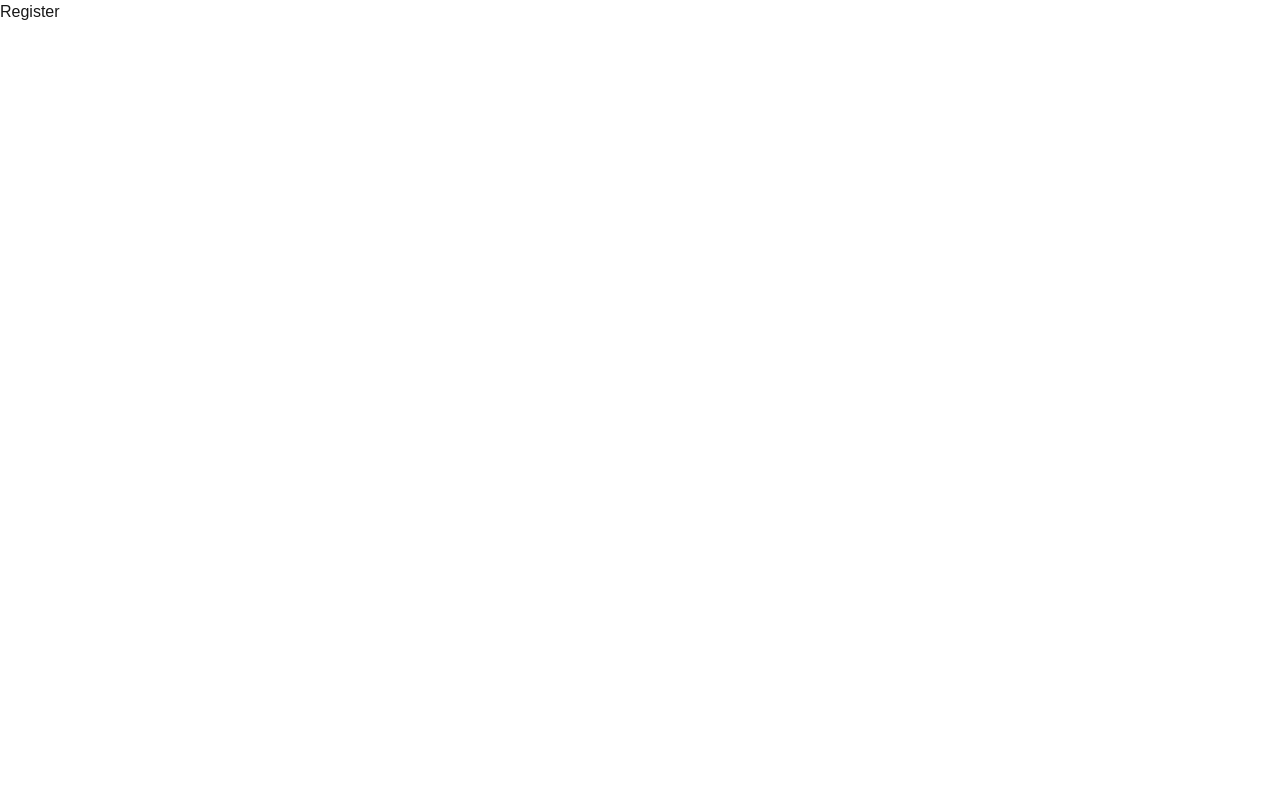
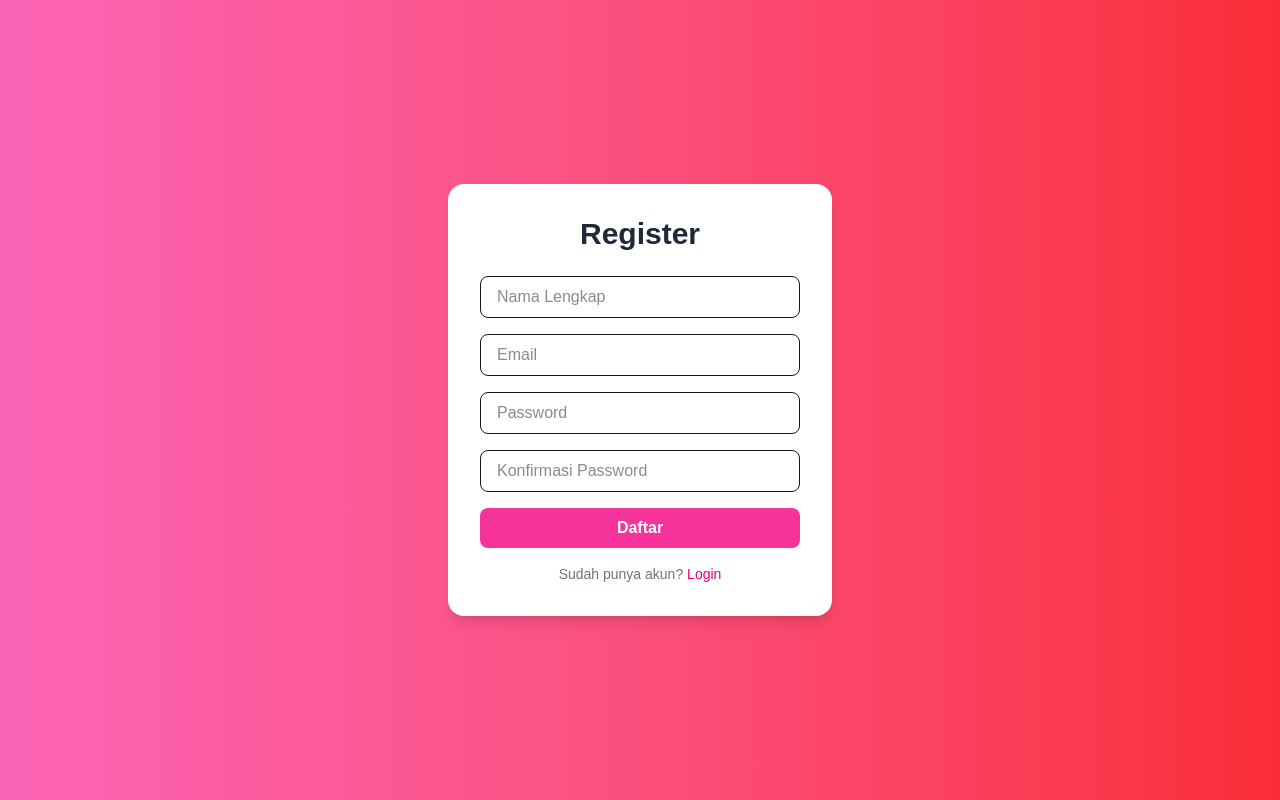
Before and after one commit to nurhalimatussyadiyahcitra-byte/my-app, a Next.js app: page /Register in a window 1280 px wide. Built offline with nearby package versions, Linux system fonts and the light colour scheme.

Commit message:
update Login, about, Register

```diff
--- a/app/Login/page.tsx
+++ b/app/Login/page.tsx
@@ -2,6 +2,31 @@ import React from 'react'
 
 export default function Login() {
   return (
-    <div>Login</div>
+    <div className="flex items-center justify-center h-screen bg-gradient-to-r from-blue-400 to-indigo-600">
+      <div className="bg-white rounded-2xl shadow-lg p-8 w-80">
+        <h1 className="text-2xl font-semibold text-gray-800 mb-6 text-center">Login</h1>
+        <form className="flex flex-col gap-4">
+          <input
+            type="email"
+            placeholder="Email"
+            className="border rounded-lg px-4 py-2 focus:outline-none focus:ring-2 focus:ring-blue-500"
+          />
+          <input
+            type="password"
+            placeholder="Password"
+            className="border rounded-lg px-4 py-2 focus:outline-none focus:ring-2 focus:ring-blue-500"
+          />
+          <button
+            type="submit"
+            className="bg-blue-600 hover:bg-blue-700 text-white font-semibold rounded-lg py-2 transition duration-300"
+          >
+            Masuk
+          </button>
+        </form>
+        <p className="text-sm text-gray-500 mt-4 text-center">
+          Belum punya akun? <a href="#" className="text-blue-600 hover:underline">Daftar</a>
+        </p>
+      </div>
+    </div>
   )
 }
--- a/app/Register/page.tsx
+++ b/app/Register/page.tsx
@@ -2,6 +2,47 @@ import React from 'react'
 
 export default function Register() {
   return (
-    <div>Register</div>
+    <div className="flex items-center justify-center min-h-screen bg-gradient-to-r from-pink-400 to-red-500">
+      <div className="bg-white rounded-2xl shadow-lg p-8 w-96">
+        <h1 className="text-3xl font-bold text-gray-800 mb-6 text-center">Register</h1>
+
+        <form className="flex flex-col gap-4">
+          <input
+            type="text"
+            placeholder="Nama Lengkap"
+            className="border rounded-lg px-4 py-2 focus:outline-none focus:ring-2 focus:ring-pink-400"
+          />
+          <input
+            type="email"
+            placeholder="Email"
+            className="border rounded-lg px-4 py-2 focus:outline-none focus:ring-2 focus:ring-pink-400"
+          />
+          <input
+            type="password"
+            placeholder="Password"
+            className="border rounded-lg px-4 py-2 focus:outline-none focus:ring-2 focus:ring-pink-400"
+          />
+          <input
+            type="password"
+            placeholder="Konfirmasi Password"
+            className="border rounded-lg px-4 py-2 focus:outline-none focus:ring-2 focus:ring-pink-400"
+          />
+
+          <button
+            type="submit"
+            className="bg-pink-500 hover:bg-pink-600 text-white font-semibold rounded-lg py-2 transition duration-300"
+          >
+            Daftar
+          </button>
+        </form>
+
+        <p className="text-sm text-gray-500 mt-4 text-center">
+          Sudah punya akun?{' '}
+          <a href="#" className="text-pink-600 hover:underline">
+            Login
+          </a>
+        </p>
+      </div>
+    </div>
   )
 }
--- a/app/about/page.tsx
+++ b/app/about/page.tsx
@@ -2,6 +2,26 @@ import React from 'react'
 
 export default function About() {
   return (
-    <div>about</div>
+    <div className="flex flex-col items-center justify-center min-h-screen bg-gradient-to-br from-pink-400 via-rose-400 to-red-400 text-white px-6">
+      <h1 className="text-4xl font-bold mb-3 animate-bounce">
+        Selamat Datang
+      </h1>
+
+      {/* Bagian teks utama */}
+      <div className="text-lg text-center max-w-xl mb-8 font-medium">
+        <p>
+          Selamat datang di proyek <span className="font-semibold">Citra Nur Halimatussyadiyah</span>
+        </p>
+        <p className="mt-1">Senang kamu berkunjung ke halaman ini</p>
+      </div>
+
+      {/* Card info */}
+      <div className="bg-white text-gray-800 p-6 rounded-2xl shadow-lg w-80 text-center">
+        <h2 className="text-2xl font-semibold mb-2">Tentang Proyek</h2>
+        <p className="text-sm">
+          Proyek ini dibuat sebagai bentuk eksplorasi dan pembelajaran dalam pengembangan aplikasi berbasis web.
+        </p>
+      </div>
+    </div>
   )
 }
```
